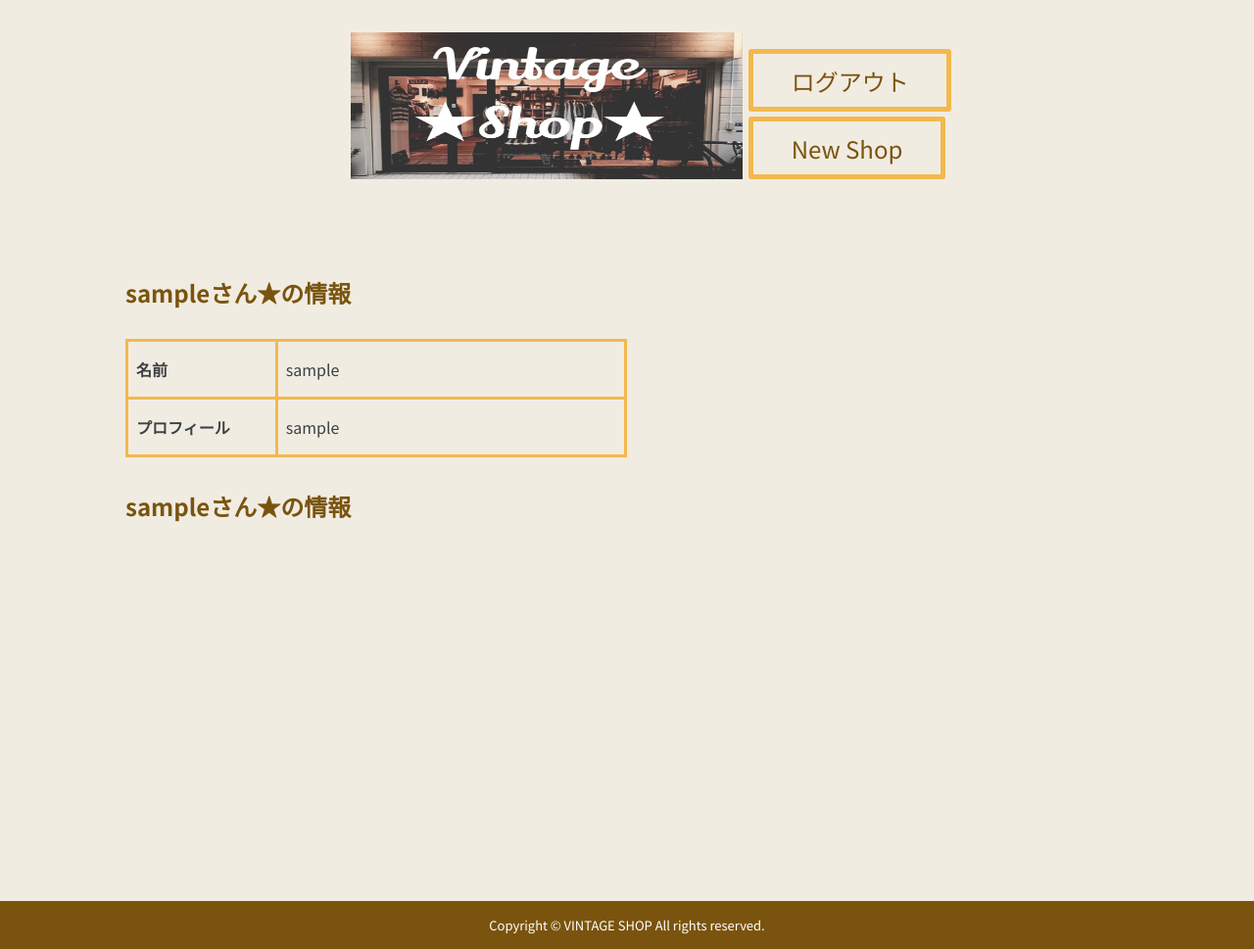
After one commit to gobaru/vintage-shop617, a Rails app: page /users/1 in a window 1280 px wide. The commit adds this page. Shown: the whole page at 98% size. Run offline with Rails 7, Linux system fonts and the light colour scheme; the visitor is signed in with stand-in values (Sample User, id 1); data that the repository does not hold is empty; style sheets or scripts are compiled from the project's sources.

Commit message:
マイページの実装、ビューの編集

```diff
--- a/app/assets/stylesheets/style.css
+++ b/app/assets/stylesheets/style.css
@@ -276,16 +276,48 @@ a {
   text-decoration: none;
 }
 
+/* ユーザー */
 
+.user__wrapper{
+  min-height: calc(100vh - 161px);
+}
+.table{
+  border-collapse: collapse;
+  margin-bottom: 32px;
+  width: 50%;
+  margin-top: 30px;
+}
+.table__col1{
+  text-align: left;
+  font-weight: bold;
+  background: #f1ece2;
+  border-collapse: collapse;
+  border: 3px solid #f2b94e;
+  width: 30%;
+  padding: 8px;
+}
+.table__col2{
+  text-align: left;
+  border: 3px solid #f2b94e;
+  border-collapse: collapse;
+  width: 70%;
+  padding: 16px 8px;
+}
+.user__card {
+  display: flex;
+  flex-wrap: wrap;
+  justify-content: space-between;
+  align-items: center;
+}
 
 /* フッター */
 
 .footer {
   background-color:#7a540e;
-  padding: 10px 0;
+  padding: 15px 0;
 }
 .copyright {
   text-align: center;
   color: #fff;
-  font-size: 10px;
+  font-size: 13px;
 }
--- /dev/null
+++ b/app/assets/stylesheets/users.scss
@@ -0,0 +1,3 @@
+// Place all the styles related to the users controller here.
+// They will automatically be included in application.css.
+// You can use Sass (SCSS) here: http://sass-lang.com/
--- /dev/null
+++ b/app/controllers/users_controller.rb
@@ -0,0 +1,7 @@
+class UsersController < ApplicationController
+
+  def show
+    @user = User.find(params[:id])
+  end
+
+end
--- /dev/null
+++ b/app/helpers/users_helper.rb
@@ -0,0 +1,2 @@
+module UsersHelper
+end
--- a/app/views/shops/_shop.html.erb
+++ b/app/views/shops/_shop.html.erb
@@ -5,6 +5,6 @@
     <p class="card__summary">
       <%= shop.bland %>
     </p>
-    <%= link_to "by #{shop.user.nickname}★", root_path, class: :card__user %>
+    <%= link_to "by #{shop.user.nickname}★", "/users/#{shop.user_id}", class: :card__user %>
   </div>
 </div>
--- a/app/views/shops/index.html.erb
+++ b/app/views/shops/index.html.erb
@@ -1,13 +1,11 @@
-<main class="main">
 <div class="inner">
   <% if user_signed_in? %>
     <div class="greeting">
       こんにちは、
-        <%= link_to "#{current_user.nickname}さん★", "#", class: :greeting__link %>
+      <%= link_to "#{current_user.nickname}さん★", "/users/#{current_user.id}", class: :greeting__link %>
     </div>
   <% end %>
   <div class="card__wrapper">
     <%= render partial: 'shop', collection: @shops %>
   </div>
 </div>
-</main>
--- a/app/views/shops/show.html.erb
+++ b/app/views/shops/show.html.erb
@@ -1,10 +1,9 @@
-<main class="main">
 <div class="inner">
   <div class="shop__wrapper">
     <p class="shop__hedding">
       <%= @shop.shop_name%>
     </p>
-      <%= link_to "by #{@shop.user.nickname}★", root_path, class: :shop__user %>
+    <%= link_to "by #{@shop.user.nickname}★", "/users/#{@shop.user_id}", class: :shop__user %>
     <%if user_signed_in? && current_user.id == @shop.user.id %>
       <div class="shop__manage">
         <%= link_to "編集する", edit_shop_path(@shop), class: :shop__btn %>
@@ -53,4 +52,3 @@
     </div>
   </div>
 </div>
-</main>
--- /dev/null
+++ b/app/views/users/show.html.erb
@@ -0,0 +1,25 @@
+<div class="inner">
+  <div class="user__wrapper">
+    <h2 class="page-heading">
+      <%= "#{ @user.nickname }さん★の情報"%>
+    </h2>
+    <table class="table">
+      <tbody>
+        <tr>
+          <th class="table__col1">名前</th>
+          <td class="table__col2"><%= @user.nickname %></td>
+        </tr>
+        <tr>
+          <th class="table__col1">プロフィール</th>
+          <td class="table__col2"><%= @user.profile %></td>
+        </tr>
+      </tbody>
+    </table>
+    <h2 class="page-heading">
+      <%= "#{ @user.nickname }さん★の情報"%>
+    </h2>
+    <div class="user__card">
+      <%= render partial: 'shops/shop', collection: @user.shops %>
+    </div>
+  </div>
+</div>
--- a/config/routes.rb
+++ b/config/routes.rb
@@ -5,4 +5,5 @@ Rails.application.routes.draw do
   resources :shops do
     resources :comments, only: [:create]
   end
+  resources :users, only: [:show]
 end
```
Also changed, not shown: app/views/shops/edit.html.erb (+4 -6 lines), app/views/shops/new.html.erb (+4 -6 lines), test/controllers/users_controller_test.rb (added, +7 -0 lines). Lines whose indentation alone changed are shown as unchanged.
